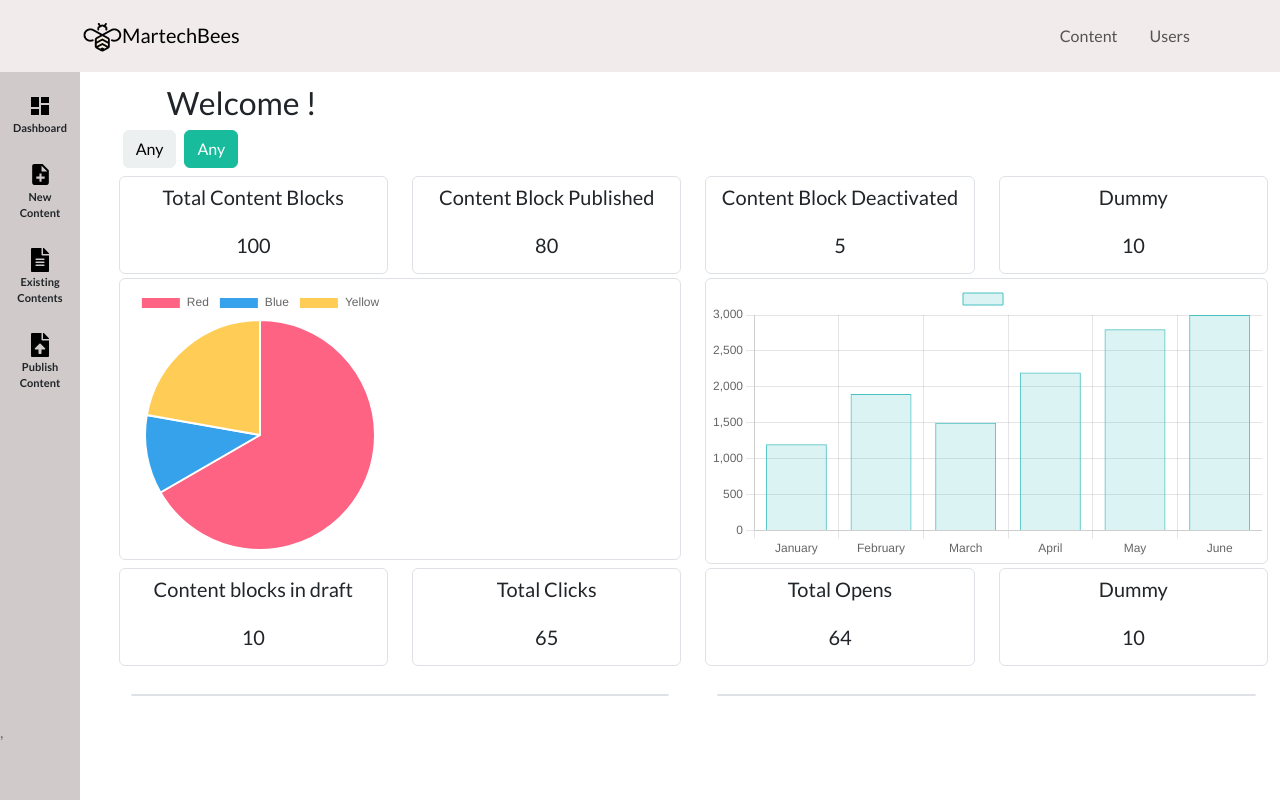
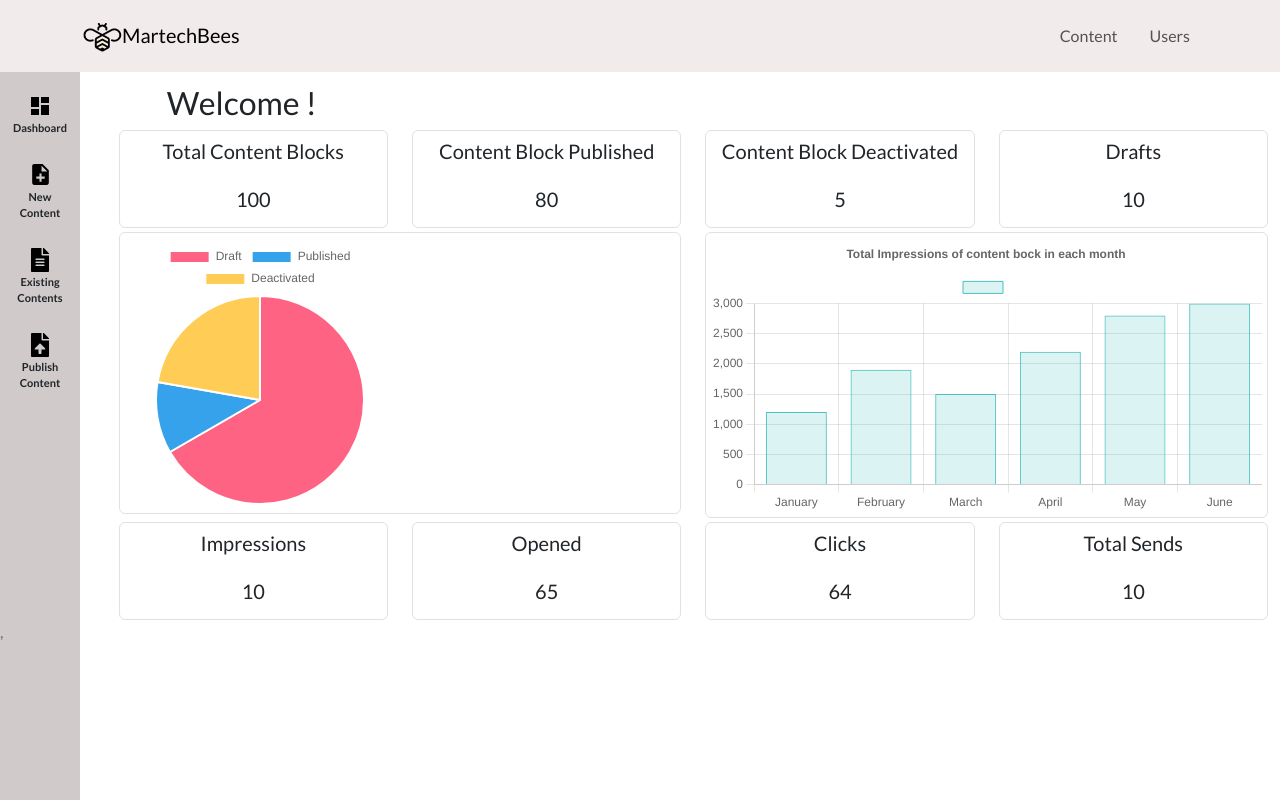
Before and after one commit to JAMESJOHN95/Content_Ui_TS, a React (Vite) app: page / in a window 1280 px wide. Built offline with nearby package versions, Linux system fonts and the light colour scheme; no server answers.

Commit message:
Dashboard Updated

```diff
--- a/src/Componants/Home.jsx
+++ b/src/Componants/Home.jsx
@@ -8,7 +8,7 @@ ChartJS.register(ArcElement, Tooltip, Legend, CategoryScale, LinearScale, BarEle
 
 function Home() {
     const data = {
-        labels: ['Red', 'Blue', 'Yellow'], // Labels for segments
+        labels: ['Draft', 'Published', 'Deactivated'], // Labels for segments
         datasets: [
             {
                 data: [300, 50, 100], // Data for each segment
@@ -54,8 +54,8 @@ function Home() {
         responsive: true,
         plugins: {
             title: {
-                display: false,
-                text: 'Monthly Sales Report', // Title for the bar chart
+                display: true,
+                text: 'Total Impressions of content bock in each month',
             },
             tooltip: {
                 callbacks: {
@@ -104,12 +104,6 @@ function Home() {
                 </div>
                 <div className='col-md-11 mt-4'>
                     <h3 className='ms-5 '>Welcome !</h3>
-                    <div className="row">
-                        <div>
-                            <button className='btn btn-light ms-1'>Any</button>
-                            <button className='btn btn-success ms-2'>Any</button>
-                        </div>
-                    </div>
                     <div className='row mt-2'>
                         <div className='col-md-3  rounded'>
                            <div className='border rounded' >
@@ -129,7 +123,7 @@ function Home() {
                         </div>
                         <div className='col-md-3 '>
                            <div className='border rounded'><h5 className='p-2 text-center'>
-                                Dummy</h5>
+                                Drafts</h5>
                                 <h5 className='p-2 text-center'>10</h5></div>
                         </div>
                     </div>
@@ -149,30 +143,30 @@ function Home() {
                     <div className='row mt-1'>
                         <div className='col-md-3'>
                            <div className=' border rounded'>
-                           <h5 className='p-2 text-center'>Content blocks in draft</h5>
+                           <h5 className='p-2 text-center'>Impressions</h5>
                            <h5 className='p-2 text-center'>10</h5></div>
                         </div>
                         <div className='col-md-3'>
                             <div className=' border rounded'>
-                            <h5 className='p-2 text-center'>Total Clicks</h5>
+                            <h5 className='p-2 text-center'>Opened</h5>
                             <h5 className='p-2 text-center'>65</h5>
                             </div>
 
                         </div>
                         <div className='col-md-3'>
                            <div className='border rounded'>
-                           <h5 className='p-2 text-center'>Total Opens</h5>
+                           <h5 className='p-2 text-center'>Clicks</h5>
                            <h5 className='p-2 text-center'>64</h5>
                          </div>
                         </div>
                         <div className='col-md-3 '>
                            <div className='border rounded'>
                             <h5 className='p-2 text-center'>
-                                Dummy</h5>
+                                Total Sends</h5>
                            <h5 className='p-2 text-center'>10</h5></div>
                         </div>
                     </div>
-                    <div className='row mt-1'>
+                   {/*  <div className='row mt-1'>
                         <div className='col-md-6 p-4'>
                             <div className=' border rounded'>
 
@@ -182,7 +176,7 @@ function Home() {
                             <div className=' border rounded'>
                             </div>
                         </div>
-                    </div>
+                    </div> */}
                 </div>
             </div>
             </div>
--- a/src/Pages/ExistingDetails.jsx
+++ b/src/Pages/ExistingDetails.jsx
@@ -7,9 +7,6 @@ import logo from "../Images/logo.png";
 
 function ExistingDetails() {
   const navigate = useNavigate();
-  const [showAnalytics, setShowAnalytics] = useState(false);
-  const handleCloseAnalytics = () => setShowAnalytics(false);
-  const handleShowAnalytics = () => setShowAnalytics(true);
   const [selectedFilter, setSelectedFilter] = useState("showAll");
   // State to store the templates
   const [templates, setTemplates] = useState([]);
```
